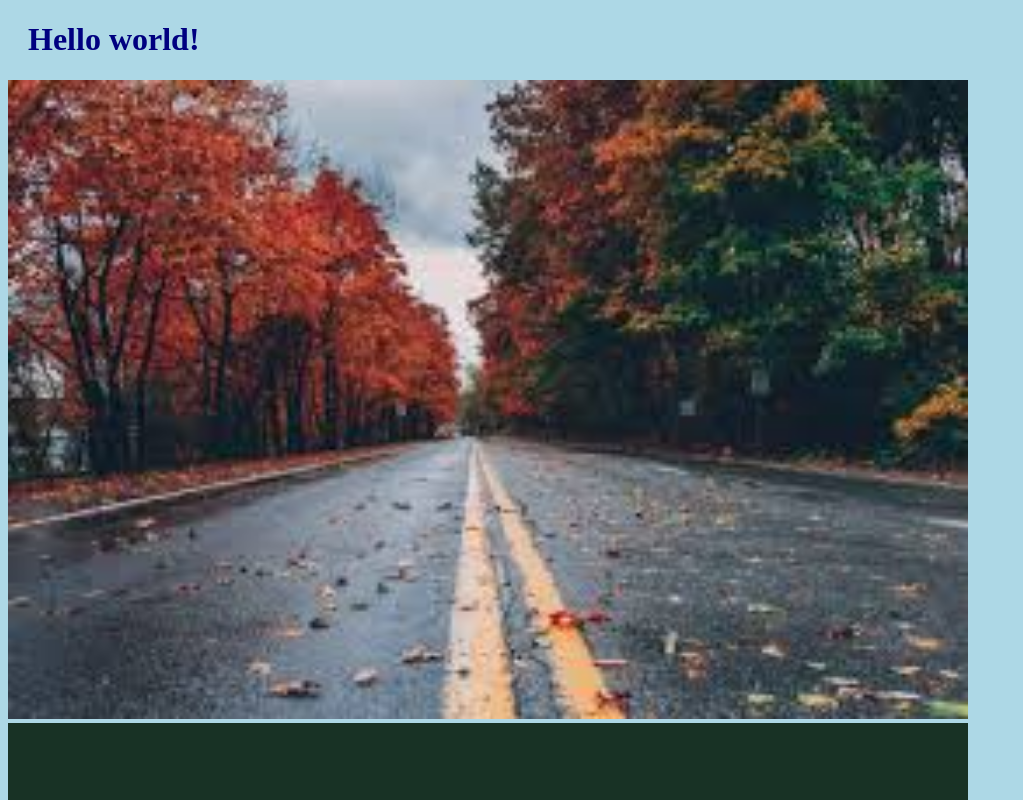
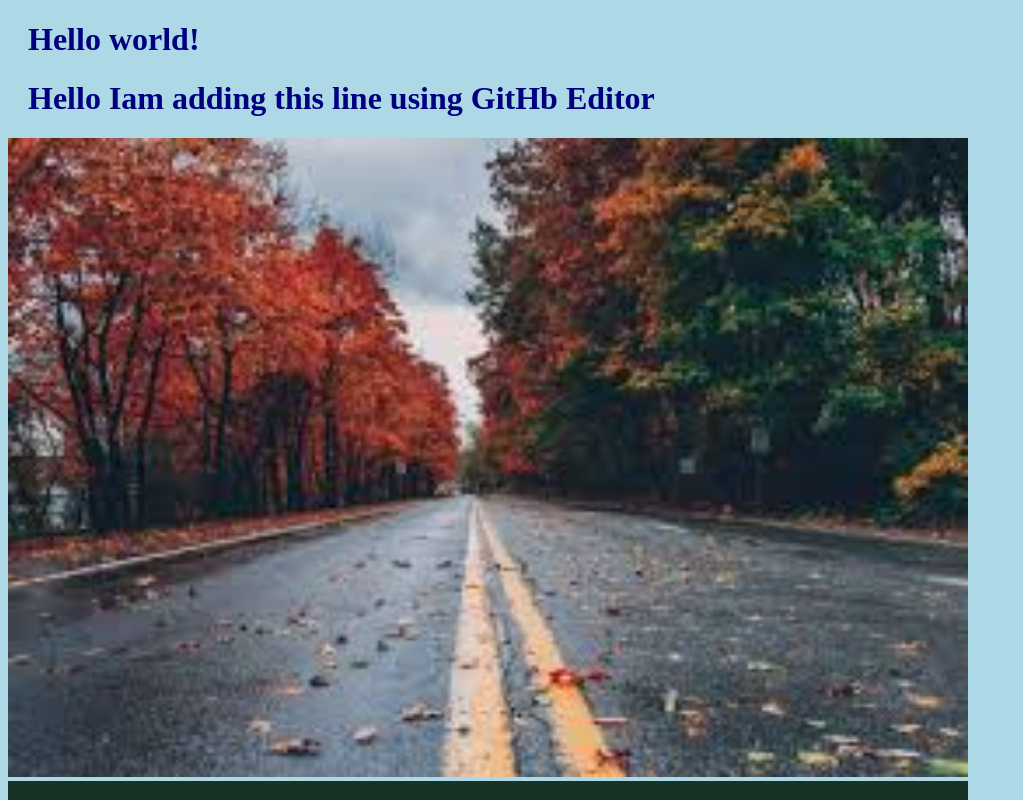
Before and after one commit to alizaizai/My_Git_Testing, a plain HTML site: page index.html in a window 1280 px wide. Shown: the top 800 px of the page, without its empty margins (0-1023 px from the left). Drawn offline with Linux system fonts and the light colour scheme.

Commit message:
Added Some text in index.html
Added Some text in index.html

```diff
--- a/index.html
+++ b/index.html
@@ -7,7 +7,7 @@
 <body>
 
 <h1>Hello world!</h1>
-
+<h1>Hello Iam adding this line using GitHb Editor</h1>
 <div><img src="images.jpg" alt="Hello World from Space"
 style="width:100%;max-width:960px"></div>
 
```
